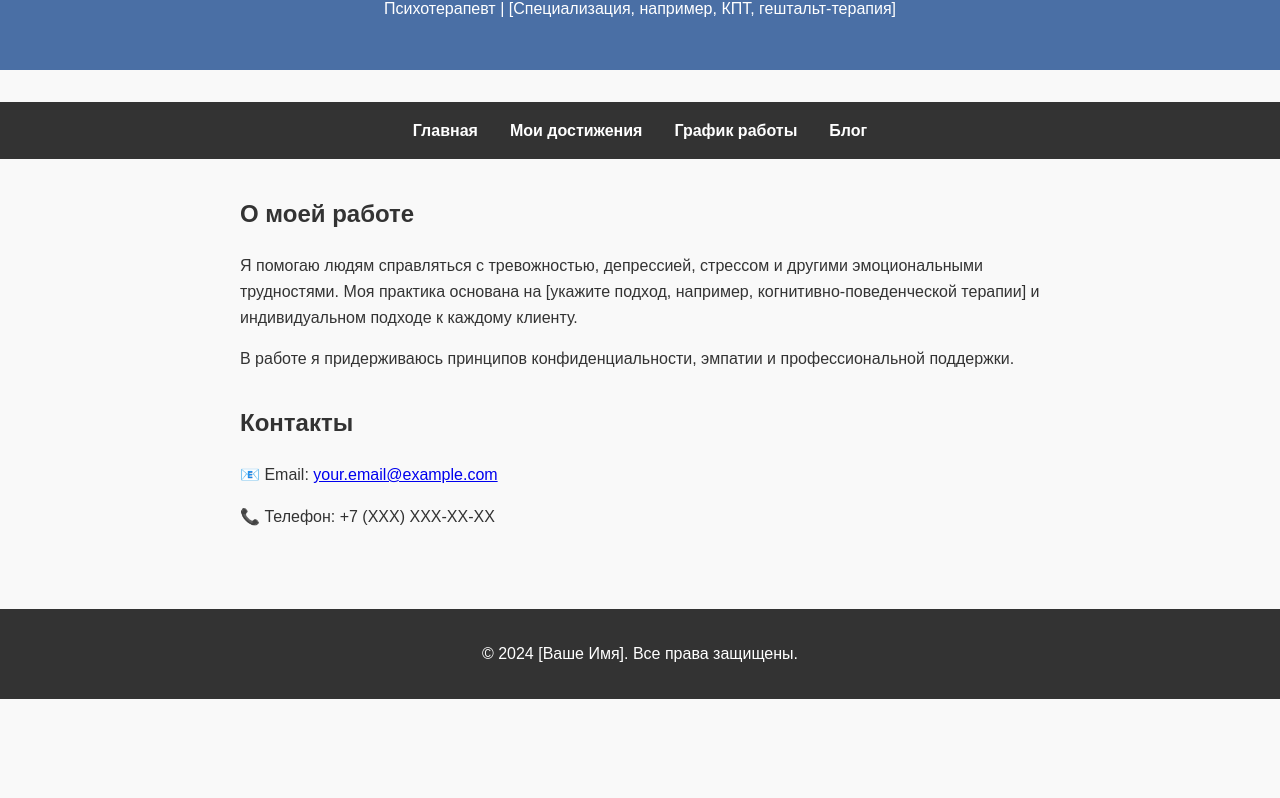
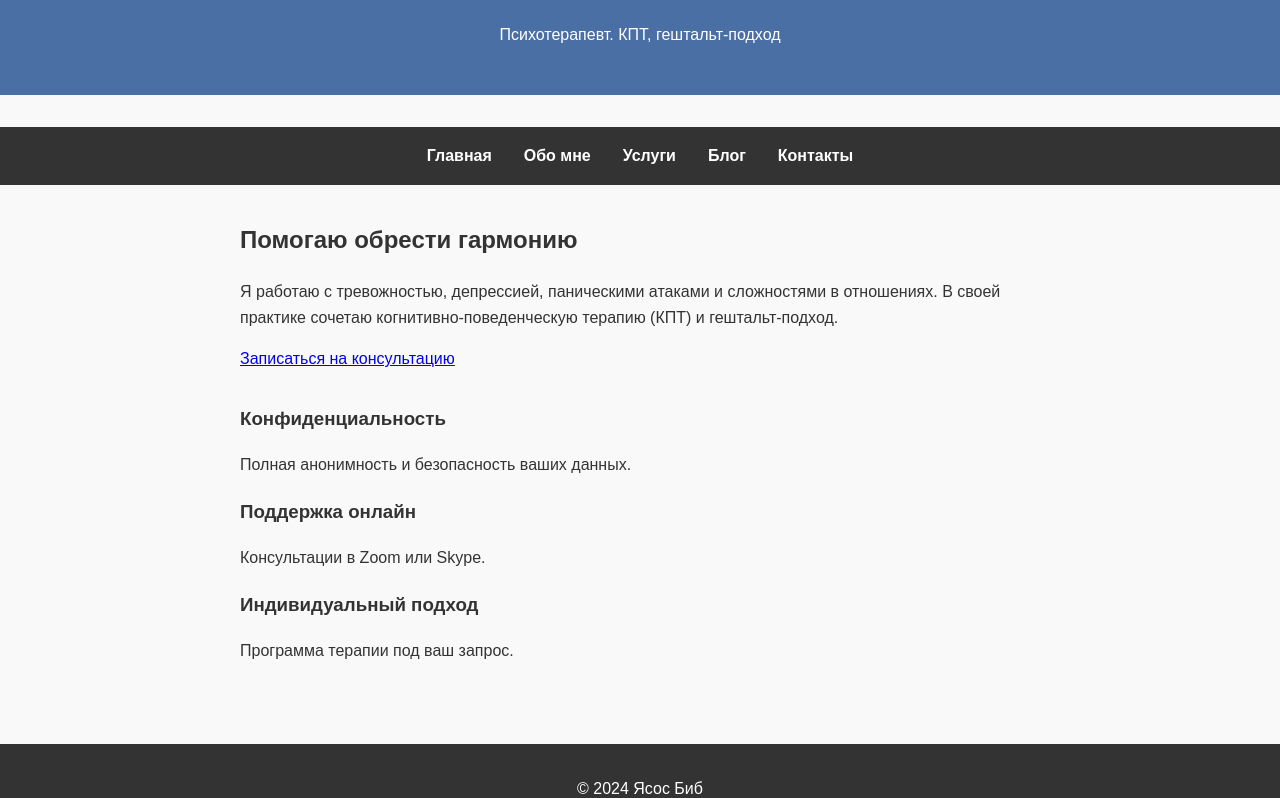
Before and after one commit to vladloskut/psymusl, a plain HTML site: page index.html in a window 1280 px wide. Shown: the part 130-928 px from the top of the page. Before the commit the page ends 829 px from the top, so only its background shows below. Drawn offline with Linux system fonts and the light colour scheme.

Commit message:
Update index.html

```diff
--- a/index.html
+++ b/index.html
@@ -3,40 +3,62 @@
 <head>
     <meta charset="UTF-8">
     <meta name="viewport" content="width=device-width, initial-scale=1.0">
-    <title>Психотерапевт | [Ваше Имя]</title>
+    <title>Психотерапевт | Ясос Биб</title>
     <link rel="stylesheet" href="style.css">
+    <link rel="preconnect" href="https://fonts.googleapis.com">
+    <link rel="preconnect" href="https://fonts.gstatic.com" crossorigin>
+    <link href="https://fonts.googleapis.com/css2?family=Montserrat:wght@300;400;500;600&family=Playfair+Display:wght@400;500&display=swap" rel="stylesheet">
 </head>
 <body>
+    <div class="container">
         <header>
-        <h1>[Ваше Имя]</h1>
-        <p>Психотерапевт | [Специализация, например, КПТ, гештальт-терапия]</p>
+            <div class="header-image">
+                <img src="your-photo.jpg" alt="Ясос Биб">
+            </div>
+            <h1>Ясос Биб</h1>
+            <p class="subtitle">Психотерапевт. КПТ, гештальт-подход</p>
         </header>
 
         <nav>
             <ul>
                 <li><a href="index.html">Главная</a></li>
-            <li><a href="achievements.html">Мои достижения</a></li>
-            <li><a href="schedule.html">График работы</a></li>
+                <li><a href="about.html">Обо мне</a></li>
+                <li><a href="services.html">Услуги</a></li>
                 <li><a href="blog.html">Блог</a></li>
+                <li><a href="contacts.html">Контакты</a></li>
             </ul>
         </nav>
 
         <main>
-        <section>
-            <h2>О моей работе</h2>
-            <p>Я помогаю людям справляться с тревожностью, депрессией, стрессом и другими эмоциональными трудностями. Моя практика основана на [укажите подход, например, когнитивно-поведенческой терапии] и индивидуальном подходе к каждому клиенту.</p>
-            <p>В работе я придерживаюсь принципов конфиденциальности, эмпатии и профессиональной поддержки.</p>
+            <section class="intro">
+                <h2>Помогаю обрести гармонию</h2>
+                <p>Я работаю с тревожностью, депрессией, паническими атаками и сложностями в отношениях. В своей практике сочетаю когнитивно-поведенческую терапию (КПТ) и гештальт-подход.</p>
+                <a href="contacts.html" class="button">Записаться на консультацию</a>
             </section>
 
-        <section>
-            <h2>Контакты</h2>
-            <p>📧 Email: <a href="mailto:your.email@example.com">your.email@example.com</a></p>
-            <p>📞 Телефон: +7 (XXX) XXX-XX-XX</p>
+            <section class="features">
+                <div class="feature-card">
+                    <h3>Конфиденциальность</h3>
+                    <p>Полная анонимность и безопасность ваших данных.</p>
+                </div>
+                <div class="feature-card">
+                    <h3>Поддержка онлайн</h3>
+                    <p>Консультации в Zoom или Skype.</p>
+                </div>
+                <div class="feature-card">
+                    <h3>Индивидуальный подход</h3>
+                    <p>Программа терапии под ваш запрос.</p>
+                </div>
             </section>
         </main>
 
         <footer>
-        <p>© 2024 [Ваше Имя]. Все права защищены.</p>
+            <p>© 2024 Ясос Биб</p>
+            <div class="social-links">
+                <a href="#"><img src="instagram-icon.svg" alt="Instagram"></a>
+                <a href="#"><img src="telegram-icon.svg" alt="Telegram"></a>
+            </div>
         </footer>
+    </div>
 </body>
 </html>
```
Lines whose indentation alone changed are shown as unchanged.
